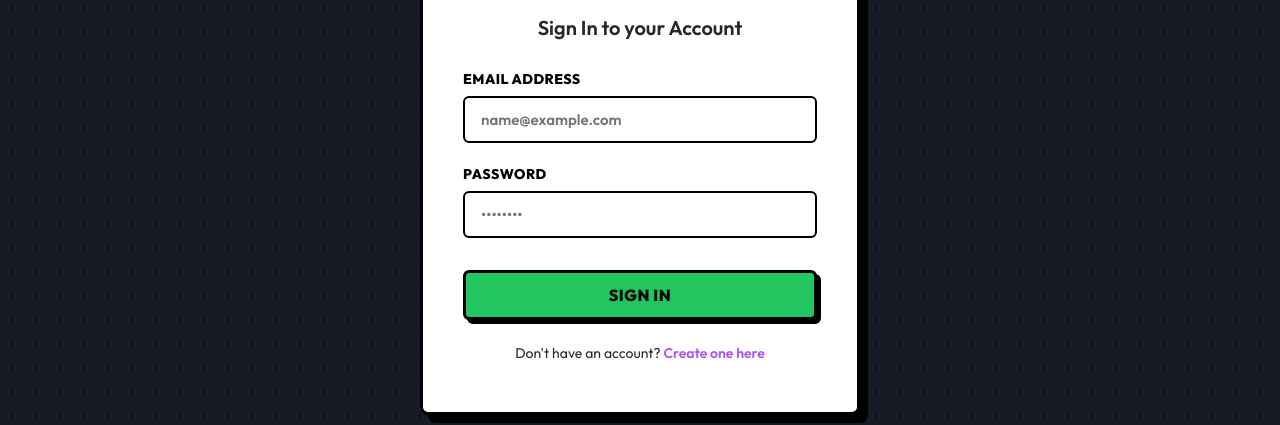
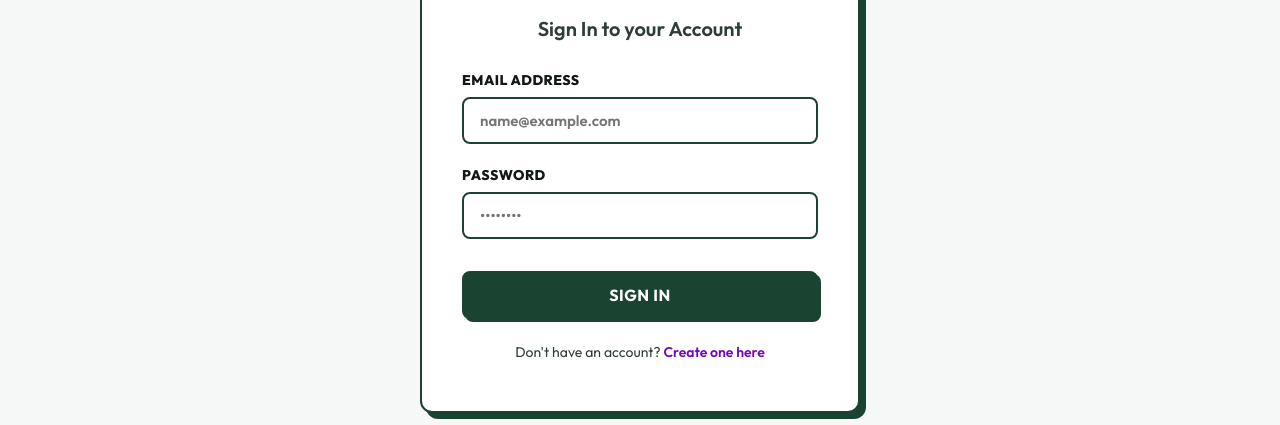
Before and after one commit to saptak69/Pennywise, a React (Create React App) app in the folder frontend/: page /login in a window 1280 px wide. Shown: the part 244-669 px from the top of the page. Built offline with nearby package versions, Linux system fonts and the light colour scheme; no server answers.

Commit message:
Update database connection string and settings

```diff
--- a/frontend/src/components/Layout/Navbar.js
+++ b/frontend/src/components/Layout/Navbar.js
@@ -20,7 +20,7 @@ function Navbar() {
             <path d="M12 2v20M17 5H9.5a3.5 3.5 0 0 0 0 7h5a3.5 3.5 0 0 1 0 7H6"></path>
           </svg>
         </span>
-        <span className="brand-name" style={{ color: '#000', WebkitTextFillColor: 'initial', fontWeight: 900 }}>Pennywise 💸</span>
+        <span className="brand-name" style={{ color: '#000', WebkitTextFillColor: 'initial', fontWeight: 900 }}>Pennywise</span>
       </div>
 
       <nav className="sidebar-nav">
@@ -33,7 +33,7 @@ function Navbar() {
               <rect x="3" y="16" width="7" height="5"></rect>
             </svg>
           </span>
-          <span className="nav-label" style={{ fontWeight: 800 }}>Core Control</span>
+          <span className="nav-label" style={{ fontWeight: 800 }}>Dashboard</span>
         </NavLink>
 
         <NavLink to="/transactions" className={({ isActive }) => `nav-item-glass ${isActive ? 'active' : ''}`}>
@@ -43,7 +43,7 @@ function Navbar() {
               <line x1="5" y1="12" x2="19" y2="12"></line>
             </svg>
           </span>
-          <span className="nav-label" style={{ fontWeight: 800 }}>Cash Log</span>
+          <span className="nav-label" style={{ fontWeight: 800 }}>Transactions</span>
         </NavLink>
 
         <NavLink to="/analytics" className={({ isActive }) => `nav-item-glass ${isActive ? 'active' : ''}`}>
@@ -53,7 +53,7 @@ function Navbar() {
               <path d="M22 12A10 10 0 0 0 12 2v10z"></path>
             </svg>
           </span>
-          <span className="nav-label" style={{ fontWeight: 800 }}>Vibe Stats</span>
+          <span className="nav-label" style={{ fontWeight: 800 }}>Analytics</span>
         </NavLink>
 
         <NavLink to="/goals" className={({ isActive }) => `nav-item-glass ${isActive ? 'active' : ''}`}>
@@ -62,7 +62,7 @@ function Navbar() {
               <path d="M12 2l3.09 6.26L22 9.27l-5 4.87 1.18 6.88L12 17.77l-6.18 3.25L7 14.14 2 9.27l6.91-1.01L12 2z"></path>
             </svg>
           </span>
-          <span className="nav-label" style={{ fontWeight: 800 }}>Piggy Banks 🐷</span>
+          <span className="nav-label" style={{ fontWeight: 800 }}>Savings Goals</span>
         </NavLink>
       </nav>
 
--- a/frontend/src/index.css
+++ b/frontend/src/index.css
@@ -1,32 +1,32 @@
 @import url('https://fonts.googleapis.com/css2?family=Outfit:wght@300;400;500;600;700;800&display=swap');
 
 :root {
-  --bg-primary: #fafaf6;       /* Retro Paper Cream */
-  --bg-secondary: #f4f6f0;     /* Soft retro green-grey */
+  --bg-primary: #f5f8f6;       /* Soft Light Mint Cream */
+  --bg-secondary: #e9efe8;     /* Sage-grey tint */
   --bg-glass: #ffffff;
-  --border-glass: #000000;
-  --bg-glass-active: #facc15;  /* Highlighter yellow */
+  --border-glass: #1b4332;     /* Forest Green Border */
+  --bg-glass-active: #d8f3dc;  /* Mint/emerald active highlight */
 
-  --text-primary: #000000;     /* Solid Black */
-  --text-secondary: #27272a;   /* Zinc 800 */
-  --text-muted: #71717a;       /* Zinc 500 */
+  --text-primary: #121815;     /* Deep Green-Charcoal (High contrast) */
+  --text-secondary: #2d3e36;   /* Slate Sage */
+  --text-muted: #5e7267;       /* Soft Sage-grey */
 
-  --accent-purple: #a855f7;    /* Vibrant Purple */
-  --accent-purple-glow: rgba(168, 85, 247, 0.15);
-  --accent-blue: #3b82f6;      /* Vibrant Blue */
-  --accent-success: #22c55e;   /* Vibrant money green */
-  --accent-danger: #ef4444;    /* Vibrant Red */
-  --accent-warning: #facc15;   /* Highlighter Yellow */
+  --accent-purple: #7209b7;    /* Deep Purple */
+  --accent-purple-glow: rgba(114, 9, 183, 0.08);
+  --accent-blue: #0284c7;      /* Clean Blue */
+  --accent-success: #10b981;   /* Vibrant Mint/Emerald */
+  --accent-danger: #e11d48;    /* Coral Red */
+  --accent-warning: #d97706;   /* Amber Gold */
 
   --font-sans: 'Outfit', -apple-system, BlinkMacSystemFont, "Segoe UI", Roboto, sans-serif;
-  --shadow-sm: 3px 3px 0px 0px #000000;
-  --shadow-md: 5px 5px 0px 0px #000000;
-  --shadow-lg: 8px 8px 0px 0px #000000;
-  --shadow-glass: 5px 5px 0px 0px #000000;
-  --transition-all: all 0.2s cubic-bezier(0.16, 1, 0.3, 1);
-  --radius-sm: 6px;
-  --radius-md: 8px;
-  --radius-lg: 10px;
+  --shadow-sm: 2px 2px 0px 0px #1b4332;
+  --shadow-md: 4px 4px 0px 0px #1b4332;
+  --shadow-lg: 0 10px 25px -5px rgba(27, 67, 50, 0.1);
+  --shadow-glass: 3px 3px 0px 0px #1b4332;
+  --transition-all: all 0.25s cubic-bezier(0.16, 1, 0.3, 1);
+  --radius-sm: 8px;
+  --radius-md: 12px;
+  --radius-lg: 16px;
 }
 
 * {
@@ -137,12 +137,12 @@ button, input, select, textarea {
 }
 
 .btn-primary {
-  background: #22c55e !important; /* Bold green */
-  color: #000000 !important;
-  border: 3px solid #000000 !important;
+  background: #1b4332 !important; /* Forest green background */
+  color: #ffffff !important;      /* White text */
+  border: 2px solid #1b4332 !important;
   padding: 12px 20px;
-  border-radius: 6px !important;
-  font-weight: 800 !important;
+  border-radius: var(--radius-sm) !important;
+  font-weight: 700 !important;
   text-transform: uppercase !important;
   letter-spacing: 0.5px;
   cursor: pointer;
@@ -150,18 +150,19 @@ button, input, select, textarea {
   align-items: center;
   justify-content: center;
   gap: 8px;
-  box-shadow: 4px 4px 0px 0px #000000 !important;
+  box-shadow: 3px 3px 0px 0px #1b4332 !important;
   transition: all 0.15s ease-in-out !important;
 }
 
 .btn-primary:hover:not(:disabled) {
-  transform: translate(-2px, -2px) !important;
-  box-shadow: 6px 6px 0px 0px #000000 !important;
+  transform: translate(-1px, -1px) !important;
+  box-shadow: 4px 4px 0px 0px #1b4332 !important;
+  background: #225a43 !important; /* Lighter forest green */
 }
 
 .btn-primary:active {
   transform: translate(0, 0) !important;
-  box-shadow: 2px 2px 0px 0px #000000 !important;
+  box-shadow: 1px 1px 0px 0px #1b4332 !important;
 }
 
 .btn-primary:disabled {
@@ -174,35 +175,35 @@ button, input, select, textarea {
 }
 
 .btn-secondary {
-  background: #facc15 !important; /* Bold yellow */
-  color: #000000 !important;
-  border: 3px solid #000000 !important;
+  background: #d8f3dc !important; /* Soft mint */
+  color: #1b4332 !important;      /* Forest text */
+  border: 2px solid #1b4332 !important;
   padding: 12px 20px;
-  border-radius: 6px !important;
-  font-weight: 800 !important;
+  border-radius: var(--radius-sm) !important;
+  font-weight: 700 !important;
   text-transform: uppercase !important;
   cursor: pointer;
   display: inline-flex;
   align-items: center;
   justify-content: center;
   gap: 8px;
-  box-shadow: 4px 4px 0px 0px #000000 !important;
+  box-shadow: 3px 3px 0px 0px #1b4332 !important;
   transition: all 0.15s ease-in-out !important;
 }
 
 .btn-secondary:hover {
-  transform: translate(-2px, -2px) !important;
-  box-shadow: 6px 6px 0px 0px #000000 !important;
+  transform: translate(-1px, -1px) !important;
+  box-shadow: 4px 4px 0px 0px #1b4332 !important;
 }
 
 /* Input Fields */
 .form-input {
   width: 100%;
   background: #ffffff !important;
-  border: 2px solid #000000 !important;
-  border-radius: 6px !important;
+  border: 2px solid #1b4332 !important;
+  border-radius: var(--radius-sm) !important;
   padding: 12px 16px;
-  color: #000000 !important;
+  color: #121815 !important;
   font-size: 15px;
   font-weight: 600 !important;
   transition: all 0.15s ease-in-out;
@@ -210,8 +211,8 @@ button, input, select, textarea {
 
 .form-input:focus {
   outline: none;
-  border-color: #000000 !important;
-  box-shadow: 3px 3px 0px 0px #000000 !important;
+  border-color: #10b981 !important; /* Mint green focus border */
+  box-shadow: 2px 2px 0px 0px #1b4332 !important;
 }
 
 .form-label {
@@ -220,7 +221,7 @@ button, input, select, textarea {
   font-size: 14px;
   font-weight: 800 !important;
   text-transform: uppercase !important;
-  color: #000000 !important;
+  color: #121815 !important;
   letter-spacing: 0.5px;
 }
 
@@ -282,10 +283,7 @@ button, input, select, textarea {
   height: 100vh;
   z-index: -1;
   overflow: hidden;
-  background-color: #fafaf6;
-  background-image: radial-gradient(#000000 1.2px, transparent 1.2px);
-  background-size: 24px 24px;
-  opacity: 0.08; /* Subtle black dots grid pattern */
+  background-color: #f5f8f6; /* Soft Light Mint Cream background */
   pointer-events: none;
 }
 
@@ -306,52 +304,50 @@ button, input, select, textarea {
   background: #ffffff !important;
   backdrop-filter: none !important;
   -webkit-backdrop-filter: none !important;
-  border: 3px solid #000000 !important;
-  border-radius: 8px !important;
-  box-shadow: 6px 6px 0px 0px #000000 !important;
-  color: #000000 !important;
-  transition: all 0.2s cubic-bezier(0.16, 1, 0.3, 1) !important;
+  border: 2px solid #1b4332 !important; /* Premium Forest Green border */
+  border-radius: var(--radius-md) !important;
+  box-shadow: 4px 4px 0px 0px #1b4332 !important; /* Flat dark green drop shadow */
+  color: #121815 !important;
+  transition: all 0.25s cubic-bezier(0.16, 1, 0.3, 1) !important;
 }
 
 .glass-panel:hover, .stat-card:hover, .section-glass:hover, .budget-card-glass:hover, .goal-card-glass:hover, .transaction-form-panel:hover, .transaction-list-panel:hover, .bento-card:hover, .chart-container-glass:hover, .category-shares-panel:hover {
-  transform: translate(-3px, -3px) !important;
-  border-color: #000000 !important;
-  box-shadow: 9px 9px 0px 0px #000000 !important;
+  transform: translate(-2px, -2px) !important;
+  border-color: #1b4332 !important;
+  box-shadow: 6px 6px 0px 0px #1b4332 !important;
 }
 
 .auth-card-glass {
-  border-color: #000000 !important;
-  box-shadow: 8px 8px 0px 0px #000000 !important;
+  border-color: #1b4332 !important;
+  box-shadow: 6px 6px 0px 0px #1b4332 !important;
 }
 
 /* Card gradients for titles */
 .gradient-title {
-  background: #facc15 !important; /* Highlighter yellow box */
-  color: #000000 !important;
-  border: 3px solid #000000 !important;
-  padding: 8px 18px !important;
+  background: linear-gradient(135deg, #1b4332 30%, #10b981 100%) !important; /* Wealthy forest-to-emerald gradient */
+  -webkit-background-clip: text !important;
+  -webkit-text-fill-color: transparent !important;
+  font-weight: 800 !important;
+  letter-spacing: -0.5px !important;
+  padding: 0 !important;
+  border: none !important;
+  box-shadow: none !important;
   display: inline-block !important;
-  font-weight: 900 !important;
-  text-transform: uppercase !important;
-  letter-spacing: -0.5px !important;
-  box-shadow: 4px 4px 0px 0px #000000 !important;
-  -webkit-background-clip: initial !important;
-  -webkit-text-fill-color: initial !important;
 }
 
 /* List items micro-animations */
 .transaction-list-item, .recent-item {
-  border: 2px solid #000000 !important;
-  border-radius: 6px !important;
+  border: 2px solid #1b4332 !important;
+  border-radius: var(--radius-sm) !important;
   background: #ffffff !important;
-  color: #000000 !important;
-  box-shadow: 3px 3px 0px 0px #000000 !important;
+  color: #121815 !important;
+  box-shadow: 2px 2px 0px 0px #1b4332 !important;
   transition: all 0.15s ease-in-out !important;
 }
 
 .transaction-list-item:hover, .recent-item:hover {
   transform: translate(-1px, -1px) !important;
-  box-shadow: 4px 4px 0px 0px #000000 !important;
+  box-shadow: 3px 3px 0px 0px #1b4332 !important;
 }
 
 /* Hover effects for buttons */
@@ -360,11 +356,11 @@ button, input, select, textarea {
 }
 
 .btn-primary:hover {
-  transform: translate(-2px, -2px) !important;
-  box-shadow: 5px 5px 0px 0px #000000 !important;
+  transform: translate(-1px, -1px) !important;
+  box-shadow: 4px 4px 0px 0px #1b4332 !important;
 }
 
 .btn-secondary:hover {
-  transform: translate(-2px, -2px) !important;
-  box-shadow: 5px 5px 0px 0px #000000 !important;
+  transform: translate(-1px, -1px) !important;
+  box-shadow: 4px 4px 0px 0px #1b4332 !important;
 }
```
Also changed, not shown: frontend/src/components/Dashboard/Dashboard.js (+22 -22 lines), frontend/src/components/Goals/Goals.js (+11 -11 lines).
